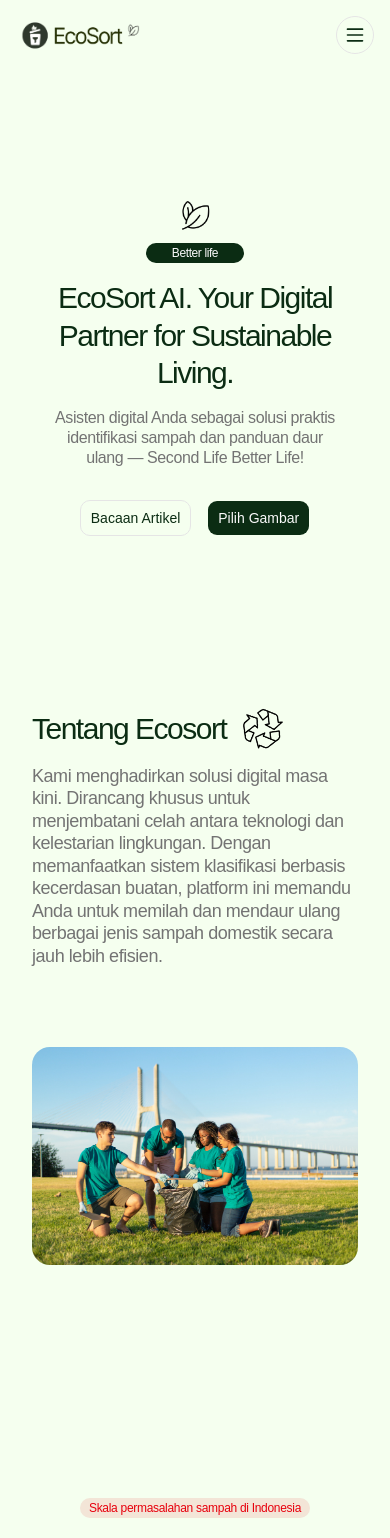
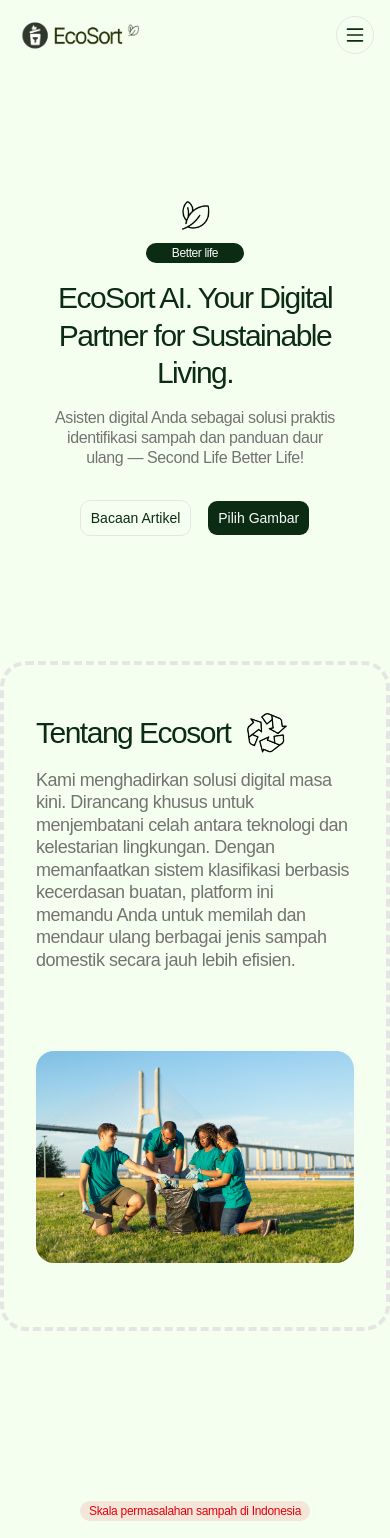
Before and after one commit to dapaalpinnn/ecosort-app, a React (Vite) app: page / in a window 390 px wide. Shown: the top 1538 px of the page. Built offline with nearby package versions, Linux system fonts and the light colour scheme.

Commit message:
refactor: group ui variants in a single file

```diff
--- a/src/components/layout/footer/footer-banner.tsx
+++ b/src/components/layout/footer/footer-banner.tsx
@@ -1,6 +1,6 @@
 import { Link } from "react-router-dom"
 import SectionTitle from "@/components/layout/section/section-title"
-import RecycleImage from "@/pages/home/components/recycle-image"
+import RecycleImage from "@/pages/home/components/recycle-animation"
 
 const FooterBanner = () => {
   return (
@@ -12,6 +12,12 @@ const FooterBanner = () => {
       <Link
         to="/article"
         className="mt-20 flex w-fit items-center gap-4 rounded-lg bg-accent px-5 py-3 tracking-tight text-foreground"
+        onClick={() => {
+          window.scrollTo({
+            top: 0,
+            behavior: "smooth",
+          })
+        }}
       >
         <p className="tracking-tight sm:text-xl">Second life, better life</p>
         <RecycleImage />
--- /dev/null
+++ b/src/components/layout/section/index.tsx
@@ -0,0 +1,47 @@
+// components/layout/section/section.tsx
+import { cn } from "@/lib/utils"
+import { sectionChildVariants } from "@/utils/variants"
+import { motion, type MotionProps } from "motion/react"
+import { type ComponentProps, Children } from "react"
+
+type SectionProps = ComponentProps<"section"> &
+  MotionProps & {
+    withAnimation?: boolean
+  }
+
+const Section = ({
+  id,
+  className,
+  children,
+  withAnimation = true,
+  ...props
+}: SectionProps) => {
+  return (
+    <motion.section
+      id={id}
+      className={cn(
+        "mx-auto flex w-full max-w-7xl flex-col items-center justify-center gap-4 text-center sm:max-w-xl sm:px-10 md:max-w-3xl lg:max-w-4xl",
+        className
+      )}
+      initial={withAnimation ? "hidden" : undefined}
+      whileInView={withAnimation ? "visible" : undefined}
+      viewport={{ once: true, amount: 0.8 }}
+      transition={{ staggerChildren: 0.15 }}
+      {...props}
+    >
+      {withAnimation
+        ? Children.map(children, (child) => (
+            <motion.div
+              variants={sectionChildVariants}
+              transition={{ duration: 0.5, ease: "easeOut" }}
+              className="flex items-center justify-center"
+            >
+              {child}
+            </motion.div>
+          ))
+        : children}
+    </motion.section>
+  )
+}
+
+export default Section
--- a/src/components/layout/section/section.tsx
+++ /dev/null
@@ -1,55 +0,0 @@
-// components/layout/section/section.tsx
-import { cn } from "@/lib/utils"
-import { sectionChildVariants } from "@/utils/variants"
-import { motion } from "motion/react"
-import { type ComponentProps, Children } from "react"
-
-type PageSectionProps = ComponentProps<"section"> & {
-  contentClassName?: string
-  animate?: boolean
-}
-
-const Section = ({
-  id,
-  className,
-  contentClassName,
-  children,
-  animate = true,
-  ...props
-}: PageSectionProps) => {
-  return (
-    <section
-      id={id}
-      className={cn(
-        "mx-auto flex w-full max-w-7xl flex-col items-center justify-center sm:px-10",
-        className
-      )}
-      {...props}
-    >
-      <motion.div
-        className={cn(
-          "flex flex-col items-center gap-4 text-center sm:max-w-xl md:max-w-3xl lg:max-w-4xl",
-          contentClassName
-        )}
-        initial={animate ? "hidden" : undefined}
-        whileInView={animate ? "visible" : undefined}
-        viewport={{ once: true, amount: 0.8 }}
-        transition={{ staggerChildren: 0.15 }}
-      >
-        {animate
-          ? Children.map(children, (child) => (
-              <motion.div
-                variants={sectionChildVariants}
-                transition={{ duration: 0.5, ease: "easeOut" }}
-                className="flex items-center justify-center"
-              >
-                {child}
-              </motion.div>
-            ))
-          : children}
-      </motion.div>
-    </section>
-  )
-}
-
-export default Section
--- a/src/components/ui/badge/index.tsx
+++ b/src/components/ui/badge.tsx
@@ -2,7 +2,7 @@ import * as React from "react"
 import { type VariantProps } from "class-variance-authority"
 import { Slot } from "radix-ui"
 import { cn } from "@/lib/utils"
-import { badgeVariants } from "@/components/ui/badge/utils"
+import { badgeVariants } from "@/components/ui/variants"
 
 const Badge = ({
   className,
--- a/src/components/ui/badge/utils.ts
+++ /dev/null
@@ -1,24 +0,0 @@
-import { cva } from "class-variance-authority"
-
-export const badgeVariants = cva(
-  "group/badge inline-flex h-5 w-fit shrink-0 items-center justify-center gap-1 overflow-hidden rounded-4xl border border-transparent px-2 py-0.5 text-xs font-medium whitespace-nowrap transition-all focus-visible:border-ring focus-visible:ring-[3px] focus-visible:ring-ring/50 has-data-[icon=inline-end]:pr-1.5 has-data-[icon=inline-start]:pl-1.5 aria-invalid:border-destructive aria-invalid:ring-destructive/20 dark:aria-invalid:ring-destructive/40 [&>svg]:pointer-events-none [&>svg]:size-3!",
-  {
-    variants: {
-      variant: {
-        default: "bg-primary text-primary-foreground [a]:hover:bg-primary/80",
-        secondary:
-          "bg-secondary text-secondary-foreground [a]:hover:bg-secondary/80",
-        destructive:
-          "bg-destructive/10 text-destructive focus-visible:ring-destructive/20 dark:bg-destructive/20 dark:focus-visible:ring-destructive/40 [a]:hover:bg-destructive/20",
-        outline:
-          "border-border text-foreground [a]:hover:bg-muted [a]:hover:text-muted-foreground",
-        ghost:
-          "hover:bg-muted hover:text-muted-foreground dark:hover:bg-muted/50",
-        link: "text-primary underline-offset-4 hover:underline",
-      },
-    },
-    defaultVariants: {
-      variant: "default",
-    },
-  }
-)
--- a/src/components/ui/button/index.tsx
+++ b/src/components/ui/button.tsx
@@ -1,6 +1,6 @@
 import { type VariantProps } from "class-variance-authority"
 import { Slot } from "radix-ui"
-import { buttonVariants } from "@/components/ui/button/utils"
+import { buttonVariants } from "@/components/ui/variants"
 import { cn } from "@/lib/utils"
 import { type ComponentProps } from "react"
 
--- a/src/components/ui/navigation-menu/index.tsx
+++ b/src/components/ui/navigation-menu.tsx
@@ -1,6 +1,6 @@
 import * as React from "react"
 import { NavigationMenu as NavigationMenuPrimitive } from "radix-ui"
-import { navigationMenuTriggerStyle } from "@/components/ui/navigation-menu/utils"
+import { navigationMenuTriggerStyle } from "@/components/ui/variants"
 
 import { cn } from "@/lib/utils"
 import { ChevronDownIcon } from "lucide-react"
--- a/src/components/ui/navigation-menu/utils.ts
+++ /dev/null
@@ -1,7 +0,0 @@
-import { cva } from "class-variance-authority"
-
-const navigationMenuTriggerStyle = cva(
-  "group/navigation-menu-trigger inline-flex h-9 w-max items-center justify-center rounded-lg px-2.5 py-1.5 text-sm font-medium transition-all outline-none hover:bg-muted focus:bg-muted focus-visible:ring-3 focus-visible:ring-ring/50 focus-visible:outline-1 disabled:pointer-events-none disabled:opacity-50 data-popup-open:bg-muted/50 data-popup-open:hover:bg-muted data-open:bg-muted/50 data-open:hover:bg-muted data-open:focus:bg-muted"
-)
-
-export { navigationMenuTriggerStyle }
--- a/src/pages/contact/index.tsx
+++ b/src/pages/contact/index.tsx
@@ -1,4 +1,4 @@
-import Section from "@/components/layout/section/section"
+import Section from "@/components/layout/section"
 import SectionTitle from "@/components/layout/section/section-title"
 // import { PhoneCall } from "lucide-react"
 import SecondLifeBetterLife from "@/components/ui/second-life-better-life"
--- a/src/pages/home/components/recycle-image.tsx
+++ b/src/pages/home/components/recycle-animation.tsx
@@ -1,7 +1,7 @@
 import { motion } from "motion/react"
 import recycleImage from "@/assets/brand/second-life-better-life.png"
 
-const RecycleImage = () => {
+const RecycleLogoAnimation = () => {
   return (
     <motion.img
       animate={{ rotate: 360 }}
@@ -13,4 +13,4 @@ const RecycleImage = () => {
   )
 }
 
-export default RecycleImage
+export default RecycleLogoAnimation
--- a/src/pages/home/index.tsx
+++ b/src/pages/home/index.tsx
@@ -1,7 +1,7 @@
 import { motion } from "motion/react"
 import { useNavigate } from "react-router-dom"
 
-import Section from "@/components/layout/section/section"
+import Section from "@/components/layout/section"
 import SectionTitle from "@/components/layout/section/section-title"
 import WasteTypeCard from "@/pages/home/components/waste-type-card"
 
@@ -18,7 +18,7 @@ import { statistics } from "@/pages/home/data/statistics"
 import { wasteTypes } from "@/pages/home/data/waste-types"
 import { itemVariants } from "@/utils/variants"
 
-import RecycleImage from "@/pages/home/components/recycle-image"
+import RecycleLogoAnimation from "@/pages/home/components/recycle-animation"
 
 const Home = () => {
   const navigate = useNavigate()
@@ -51,17 +51,15 @@ const Home = () => {
 
       <Section
         id="about"
-        contentClassName="lg:max-w-4xl xl:max-w-5xl"
-        className="min-h-[75svh]"
+        className="min-h-[75svh] rounded-4xl border-4 border-dashed lg:max-w-4xl xl:max-w-5xl"
       >
-        <div className="sm:rounded-4xl md:grid md:grid-cols-2">
+        <div className="rounded-2xl sm:rounded-4xl md:grid md:grid-cols-2">
           <div className="flex flex-col gap-4 px-8 py-12 sm:p-10">
             <SectionTitle
               as="h2"
-              // color="secondary"
               className="flex w-full items-center gap-4 text-left md:gap-4 lg:gap-8"
             >
-              Tentang Ecosort <RecycleImage />
+              Tentang Ecosort <RecycleLogoAnimation />
             </SectionTitle>
             <p className="text-left text-lg leading-tight tracking-tight text-muted-foreground">
               Kami menghadirkan solusi digital masa kini. Dirancang khusus untuk
@@ -103,7 +101,10 @@ const Home = () => {
         </div>
       </Section>
 
-      <Section id="waste-type" className="min-h-svh">
+      <Section
+        id="waste-type"
+        className="min-h-svh rounded-4xl border-4 border-dashed"
+      >
         <Badge>Jenis Sampah yang Diidentifikasi</Badge>
         <SectionTitle as="h2">
           Kenali lebih dalam jenis-jenis sampah untuk proses pemilahan dan daur
```
Also changed, not shown: src/components/ui/variants.ts (renamed from src/components/ui/button/utils.ts, +42 -0 lines), src/assets/images/recycle-trash.png (deleted).
